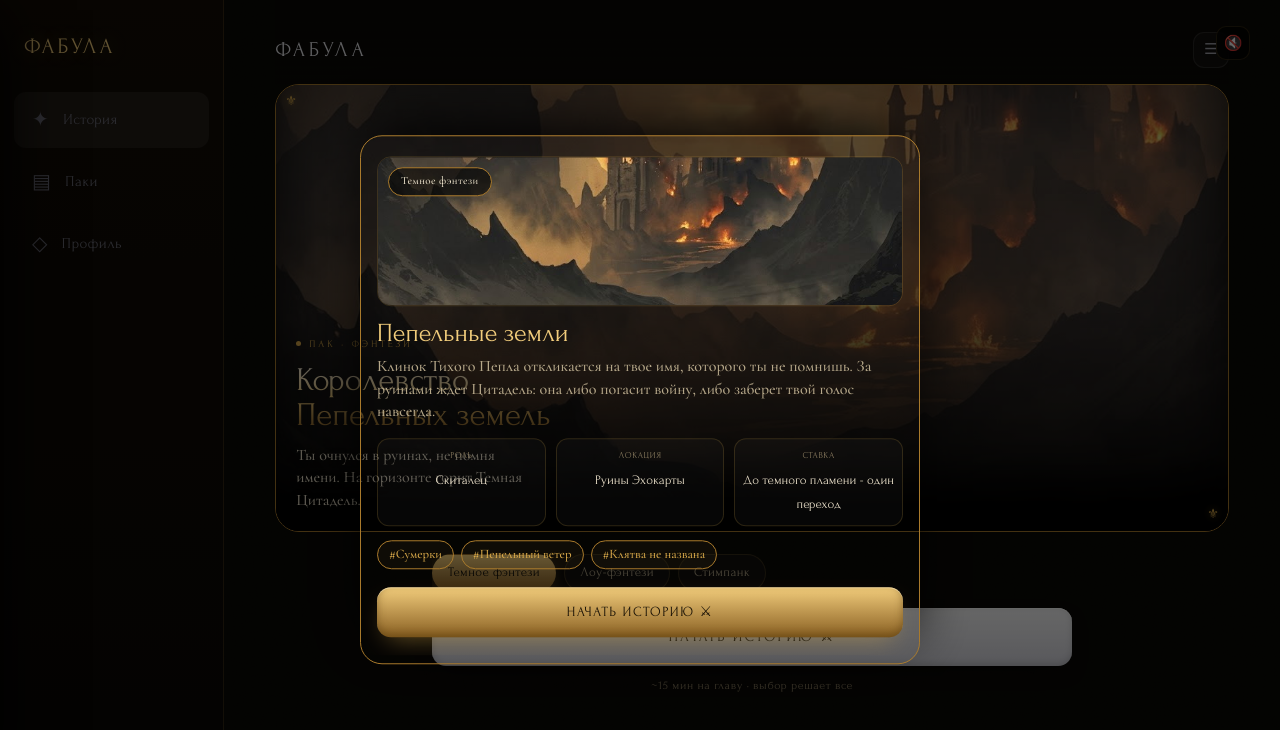
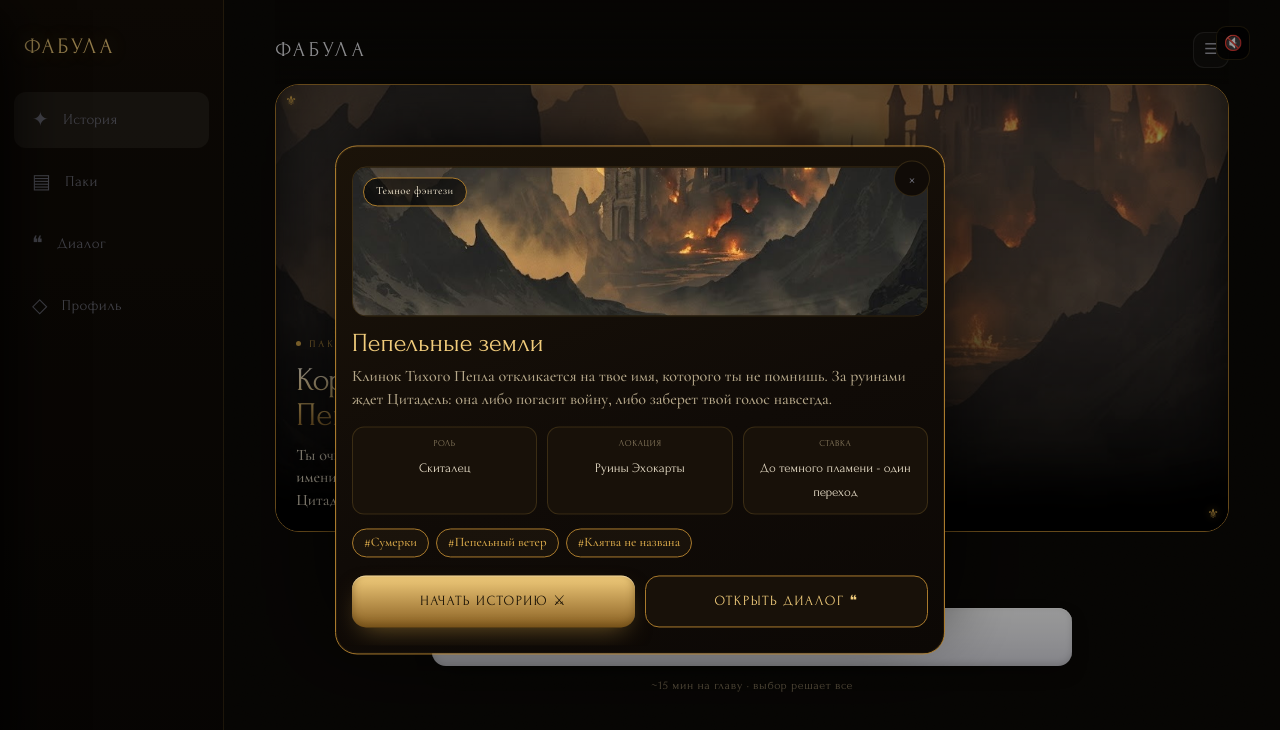
Before and after one commit to 8ridge/fabula, a Nuxt app: page /app in a window 1280 px wide. Both pictures are taken after a click on the button "НАЧАТЬ ИСТОРИЮ ⚔". Shown: the top 730 px of the page. Built offline with nearby package versions, Linux system fonts and the light colour scheme.

Commit message:
Диалог в навигации и плотное окно истории

```diff
--- a/app/components/hub/HubExperience.vue
+++ b/app/components/hub/HubExperience.vue
@@ -111,7 +111,7 @@ onBeforeUnmount(() => {
       {{ soundEnabled ? '🔊' : '🔇' }}
     </button>
 
-    <HubNavigation v-if="!readerOpen" :active-screen="activeScreen" @navigate="go" />
+    <HubNavigation v-if="!readerOpen" :active-screen="activeScreen" :story-id="selectedStoryId" @navigate="go" />
     <HubReader
       v-else
       :story-id="selectedStoryId"
@@ -135,6 +135,7 @@ onBeforeUnmount(() => {
     <HubSheet
       :view="sheetView"
       :story="selectedStory"
+      :story-id="selectedStoryId"
       @close="sheetView = null"
       @start="startStory"
       @open-inventory="openInventory"
--- a/app/components/hub/HubNavigation.vue
+++ b/app/components/hub/HubNavigation.vue
@@ -1,33 +1,47 @@
 <script setup lang="ts">
-import type { HubScreenName } from '~/types/hub'
+import type { HubScreenName, HubStoryId } from '~/types/hub'
 
-defineProps<{
+const props = defineProps<{
   activeScreen: HubScreenName
+  storyId: HubStoryId
 }>()
 
 const emit = defineEmits<{
   navigate: [screen: HubScreenName]
 }>()
 
-const entries: Array<{ id: HubScreenName, icon: string, label: string }> = [
-  { id: 'home', icon: '✦', label: 'История' },
-  { id: 'packs', icon: '▤', label: 'Паки' },
-  { id: 'profile', icon: '◇', label: 'Профиль' },
-]
+type NavigationEntry
+  = | { kind: 'screen', id: HubScreenName, icon: string, label: string }
+    | { kind: 'route', id: 'dialogue', icon: string, label: string, to: string }
+
+const entries = computed<NavigationEntry[]>(() => [
+  { kind: 'screen', id: 'home', icon: '✦', label: 'История' },
+  { kind: 'screen', id: 'packs', icon: '▤', label: 'Паки' },
+  { kind: 'route', id: 'dialogue', icon: '❝', label: 'Диалог', to: `/interaction?story=${props.storyId}` },
+  { kind: 'screen', id: 'profile', icon: '◇', label: 'Профиль' },
+])
 </script>
 
 <template>
   <nav class="fixed inset-x-0 bottom-0 z-40 flex h-[76px] justify-around border-t border-[#d9a94a2e] bg-gradient-to-b from-[#0b080600] to-[#0b0806] px-2 pb-[max(18px,env(safe-area-inset-bottom))] pt-3 backdrop-blur-lg min-[900px]:inset-y-0 min-[900px]:left-0 min-[900px]:right-auto min-[900px]:h-full min-[900px]:w-[clamp(224px,17vw,280px)] min-[900px]:flex-col min-[900px]:justify-start min-[900px]:gap-1.5 min-[900px]:border-r min-[900px]:border-t-0 min-[900px]:bg-gradient-to-b min-[900px]:from-[#140e07] min-[900px]:to-[#0b0806] min-[900px]:px-[14px] min-[900px]:pb-6 min-[900px]:pt-[92px] min-[900px]:backdrop-blur-none">
     <NuxtLink class="absolute left-6 top-[30px] hidden font-display text-[22px] tracking-[.14em] text-fabula-gold-light no-underline [text-shadow:0_0_18px_rgba(217,169,74,.35)] min-[900px]:block" to="/">ФАБУЛА</NuxtLink>
+    <template v-for="entry in entries" :key="entry.id">
+      <NuxtLink
+        v-if="entry.kind === 'route'"
+        :to="entry.to"
+        class="flex min-w-0 flex-1 flex-col items-center gap-[3px] font-display text-[10px] tracking-[.06em] text-fabula-500 no-underline transition hover:text-fabula-100 focus-visible:outline focus-visible:outline-2 focus-visible:outline-offset-2 focus-visible:outline-fabula-gold min-[900px]:w-full min-[900px]:flex-none min-[900px]:flex-row min-[900px]:justify-start min-[900px]:gap-[14px] min-[900px]:rounded-xl min-[900px]:px-[18px] min-[900px]:py-[14px] min-[900px]:text-[15px] min-[900px]:tracking-[.03em]"
+      >
+        <span class="text-lg min-[900px]:text-xl">{{ entry.icon }}</span>{{ entry.label }}
+      </NuxtLink>
       <button
-      v-for="entry in entries"
-      :key="entry.id"
+        v-else
         type="button"
-      class="flex flex-col items-center gap-[3px] font-display text-[10px] tracking-[.06em] text-fabula-500 transition min-[900px]:w-full min-[900px]:flex-row min-[900px]:justify-start min-[900px]:gap-[14px] min-[900px]:rounded-xl min-[900px]:px-[18px] min-[900px]:py-[14px] min-[900px]:text-[15px] min-[900px]:tracking-[.03em]"
+        class="flex min-w-0 flex-1 flex-col items-center gap-[3px] font-display text-[10px] tracking-[.06em] text-fabula-500 transition min-[900px]:w-full min-[900px]:flex-none min-[900px]:flex-row min-[900px]:justify-start min-[900px]:gap-[14px] min-[900px]:rounded-xl min-[900px]:px-[18px] min-[900px]:py-[14px] min-[900px]:text-[15px] min-[900px]:tracking-[.03em]"
         :class="activeScreen === entry.id ? 'text-fabula-100 min-[900px]:bg-white/[.07]' : ''"
         @click="emit('navigate', entry.id)"
       >
         <span class="text-lg min-[900px]:text-xl">{{ entry.icon }}</span>{{ entry.label }}
       </button>
+    </template>
   </nav>
 </template>
--- a/app/components/hub/HubSheet.vue
+++ b/app/components/hub/HubSheet.vue
@@ -1,9 +1,10 @@
 <script setup lang="ts">
-import type { HubSheetView, HubStory } from '~/types/hub'
+import type { HubSheetView, HubStory, HubStoryId } from '~/types/hub'
 
 const props = defineProps<{
   view: HubSheetView
   story: HubStory
+  storyId: HubStoryId
 }>()
 
 const emit = defineEmits<{
@@ -11,6 +12,9 @@ const emit = defineEmits<{
   start: []
   openInventory: []
 }>()
+
+const sheet = ref<HTMLElement | null>(null)
+let returnFocus: HTMLElement | null = null
 
 const labels = {
   inventory: 'Инвентарь',
@@ -21,35 +25,55 @@ const labels = {
 }
 
 const toolTitle = computed(() => props.view && props.view !== 'story' ? labels[props.view] : '')
+
+watch(() => props.view, async (view, previousView) => {
+  if (view) {
+    if (!previousView)
+      returnFocus = document.activeElement instanceof HTMLElement ? document.activeElement : null
+    await nextTick()
+    window.setTimeout(() => sheet.value?.focus({ preventScroll: true }), 40)
+  }
+  else if (previousView) {
+    returnFocus?.focus()
+    returnFocus = null
+  }
+})
 </script>
 
 <template>
   <button
     type="button"
     aria-label="Закрыть панель"
-    class="fixed inset-0 z-80 bg-black transition"
-    :class="view ? 'visible opacity-60' : 'invisible opacity-0'"
+    class="fixed inset-0 z-80 bg-black/40 transition"
+    :class="view ? 'visible opacity-100' : 'invisible opacity-0'"
     @click="emit('close')"
   />
   <section
-    class="fixed inset-x-0 bottom-0 z-90 flex max-h-[88dvh] flex-col rounded-t-[22px] border-t border-[#a97a2c] bg-[radial-gradient(#ffffff06_.5px,transparent_.5px)_0_0/3px_3px,linear-gradient(#1a1207,#100b05)] pb-[max(8px,env(safe-area-inset-bottom))] shadow-[0_-20px_60px_-10px_#000] transition-all duration-300 min-[900px]:bottom-auto min-[900px]:left-1/2 min-[900px]:right-auto min-[900px]:top-1/2 min-[900px]:w-[min(560px,92vw)] min-[900px]:-translate-x-1/2 min-[900px]:rounded-[22px] min-[900px]:border"
+    ref="sheet"
+    role="dialog"
+    aria-modal="true"
+    aria-labelledby="hub-sheet-title"
+    tabindex="-1"
+    class="fixed inset-x-0 bottom-0 z-90 flex max-h-[88dvh] flex-col rounded-t-[22px] border-t border-[#a97a2c] bg-[linear-gradient(160deg,#1b1309_0%,#100b07_58%,#0c0805_100%)] pb-[max(8px,env(safe-area-inset-bottom))] shadow-[0_-24px_80px_-14px_#000,0_0_0_1px_rgba(217,169,74,.08)_inset] transition-all duration-300 min-[900px]:bottom-auto min-[900px]:left-1/2 min-[900px]:right-auto min-[900px]:top-1/2 min-[900px]:w-[min(610px,92vw)] min-[900px]:-translate-x-1/2 min-[900px]:rounded-[22px] min-[900px]:border"
     :class="view
       ? 'translate-y-0 visible opacity-100 min-[900px]:-translate-y-1/2'
       : 'translate-y-full invisible opacity-0 min-[900px]:-translate-y-[44%]'"
     :aria-hidden="!view"
     :inert="!view"
+    @keydown.esc="emit('close')"
   >
     <button type="button" class="mx-auto my-2.5 h-[5px] w-11 shrink-0 rounded-full bg-white/20 min-[900px]:hidden" aria-label="Закрыть панель" @click="emit('close')" />
+    <button type="button" class="absolute right-3.5 top-3.5 z-10 hidden size-9 place-items-center rounded-full border border-[#d9a94a2e] bg-[#100b07] text-lg text-fabula-500 transition hover:text-fabula-gold-light focus-visible:outline focus-visible:outline-2 focus-visible:outline-offset-2 focus-visible:outline-fabula-gold min-[900px]:grid" aria-label="Закрыть панель" @click="emit('close')">×</button>
     <div class="overflow-y-auto px-4 pb-[18px] pt-1.5 [scrollbar-width:none] min-[900px]:pt-5">
       <template v-if="view === 'story'">
         <div class="relative mb-[14px] h-[150px] overflow-hidden rounded-[14px] border border-[#d9a94a2e]">
           <img class="h-full w-full object-cover" :src="story.cover" :alt="story.title">
           <span class="absolute left-2.5 top-2.5 rounded-full border border-[#a97a2c] bg-black/60 px-3 py-[5px] text-[11px] tracking-[.04em]">{{ story.eyebrow }}</span>
         </div>
-        <h2 class="mb-2 font-display text-[26px] leading-[1.05] text-fabula-gold-light">{{ story.title }}</h2>
+        <h2 id="hub-sheet-title" class="mb-2 font-display text-[26px] leading-[1.05] text-fabula-gold-light">{{ story.title }}</h2>
         <p class="mb-4 text-base leading-[1.4] text-[#b6a88a]">{{ story.premise }}</p>
         <div class="mb-[14px] grid grid-cols-3 gap-2.5">
-          <div v-for="entry in [['Роль', story.role], ['Локация', story.location], ['Ставка', story.stake]]" :key="entry[0]" class="rounded-xl border border-[#d9a94a2e] bg-white/[.025] px-1.5 py-2.5 text-center">
+          <div v-for="entry in [['Роль', story.role], ['Локация', story.location], ['Ставка', story.stake]]" :key="entry[0]" class="rounded-xl border border-[#d9a94a2e] bg-[#181109] px-1.5 py-2.5 text-center">
             <span class="mb-1 block font-display text-[9px] uppercase tracking-[.06em] text-[#8a7c60]">{{ entry[0] }}</span>
             <strong class="font-display text-[13px] font-normal text-[#e9dfc9]">{{ entry[1] }}</strong>
           </div>
@@ -57,12 +81,20 @@ const toolTitle = computed(() => props.view && props.view !== 'story' ? labels[p
         <div class="mb-[18px] flex flex-wrap gap-[7px]">
           <span v-for="state in story.state" :key="state" class="rounded-full border border-[#a97a2c] bg-fabula-gold/[.05] px-[11px] py-1 text-[13px] text-fabula-gold">#{{ state }}</span>
         </div>
-        <button type="button" class="w-full rounded-[14px] bg-gradient-to-b from-fabula-gold-light to-[#8a6122] p-[15px] font-display text-sm uppercase tracking-[.1em] text-[#1a1206] shadow-[inset_0_1px_0_rgba(255,246,222,.45),inset_0_-3px_8px_rgba(90,60,15,.55),0_10px_26px_-10px_rgba(217,169,74,.5)]" @click="emit('start')">
-          Начать историю ⚔
-        </button>
+        <div class="grid gap-2.5 min-[560px]:grid-cols-2">
+          <button type="button" class="w-full rounded-[14px] bg-gradient-to-b from-fabula-gold-light to-[#8a6122] p-[15px] font-display text-sm uppercase tracking-[.1em] text-[#1a1206] shadow-[inset_0_1px_0_rgba(255,246,222,.45),inset_0_-3px_8px_rgba(90,60,15,.55),0_10px_26px_-10px_rgba(217,169,74,.5)]" @click="emit('start')">
+            Начать историю ⚔
+          </button>
+          <NuxtLink
+            :to="`/interaction?story=${storyId}`"
+            class="flex w-full items-center justify-center rounded-[14px] border border-[#a97a2c] bg-[#181109] p-[15px] text-center font-display text-sm uppercase tracking-[.1em] text-fabula-gold-light no-underline transition hover:bg-[#24180b] focus-visible:outline focus-visible:outline-2 focus-visible:outline-offset-2 focus-visible:outline-fabula-gold"
+          >
+            Открыть диалог ❝
+          </NuxtLink>
+        </div>
       </template>
       <template v-else-if="view">
-        <h2 class="mb-[14px] font-display text-[22px] text-fabula-gold-light">{{ toolTitle }}</h2>
+        <h2 id="hub-sheet-title" class="mb-[14px] font-display text-[22px] text-fabula-gold-light">{{ toolTitle }}</h2>
         <p class="mb-4 text-base leading-[1.4] text-[#b6a88a]">Инструмент открыт для текущей истории "{{ story.title }}".</p>
         <button v-if="view === 'inventory'" type="button" class="w-full rounded-[14px] bg-gradient-to-b from-fabula-gold-light to-[#8a6122] p-[15px] font-display text-sm uppercase tracking-[.1em] text-[#1a1206]" @click="emit('openInventory')">Открыть инвентарь</button>
         <button v-else type="button" class="w-full rounded-[14px] border border-[#a97a2c] bg-fabula-gold/[.06] p-[15px] font-display text-sm uppercase tracking-[.1em] text-fabula-gold-light" @click="emit('close')">Готово</button>
```
Lines whose indentation alone changed are shown as unchanged.
